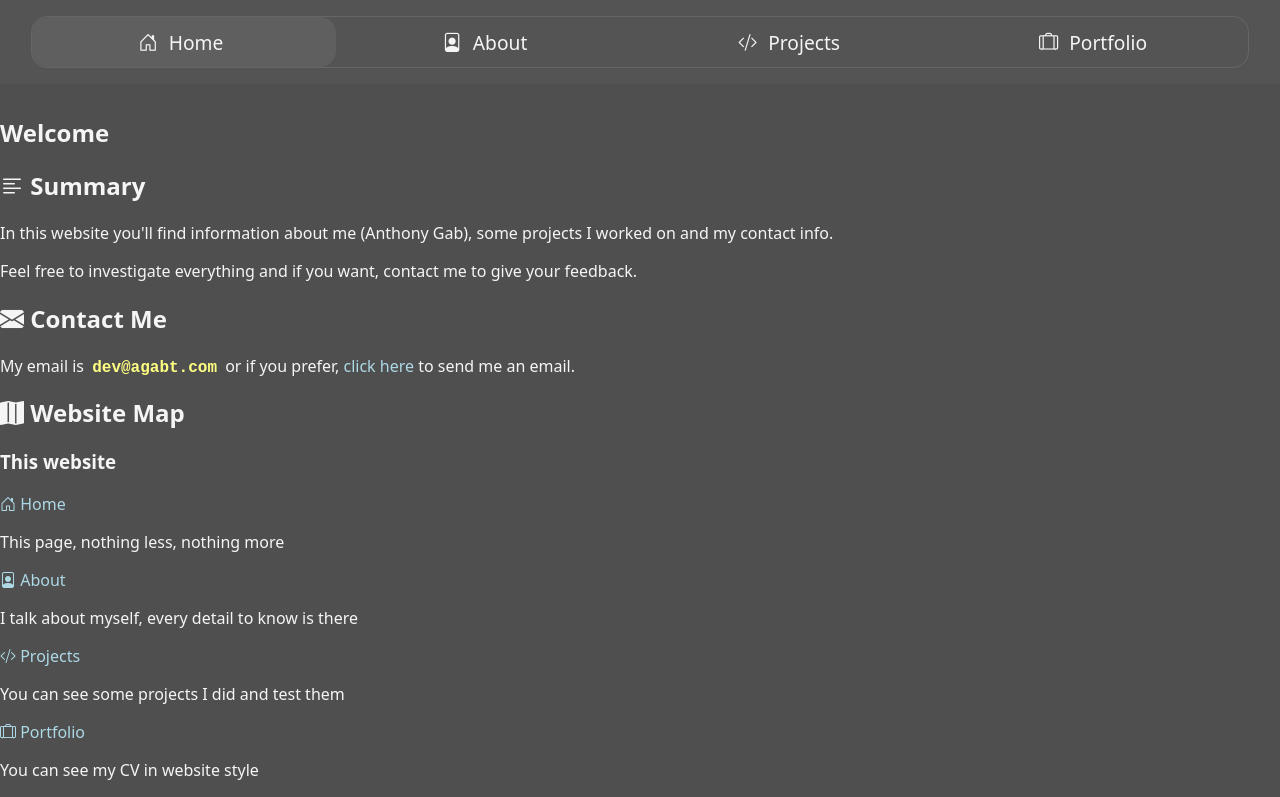
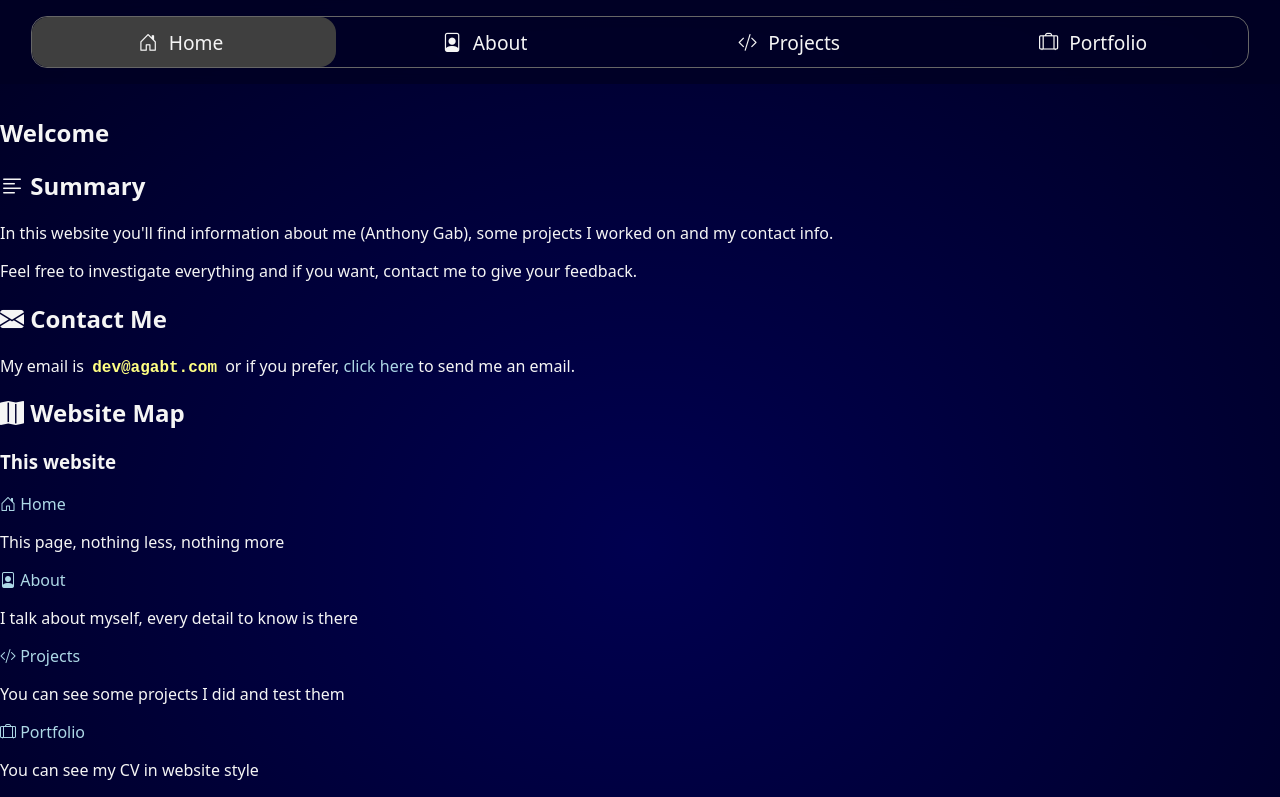
Before and after one commit to agabt/DIW-Portfolio-agabt, a website built with Vite: page index.html in a window 1280 px wide. Shown: the top 797 px of the page. Built offline with nearby package versions, Linux system fonts and the light colour scheme; files whose address does not match are found by name.

Commit message:
Changed the theme color to a dark blue with some accents of grey

```diff
--- a/src/css/common.css
+++ b/src/css/common.css
@@ -3,7 +3,7 @@
 body {
 	margin: 0;
 	padding: 0;
-	background-color: #4f4f4f;
+	background: radial-gradient(rgb(0, 0, 80), rgb(0, 0, 35));
 	color: whitesmoke;
 	font-family: system-ui, -apple-system, BlinkMacSystemFont, 'Segoe UI',
 		Roboto, Oxygen, Ubuntu, Cantarell, 'Open Sans', 'Helvetica Neue', sans-serif;
@@ -14,7 +14,7 @@ body {
 	top: 0;
 	padding-top: 2dvh;
 	padding-bottom: 2dvh;
-	background-color: rgb(85, 85, 85, .8);
+	background-color: rgb(0, 0, 35, .8);
 	backdrop-filter: blur(12px);
 	width: 100dvw;
 	display: flex;
@@ -51,10 +51,6 @@ body {
 	}
 }
 
-.nav-item:hover {
-	background-color: #7f7f7f;
-}
-
 .tab-item {
 	display: none;
 	padding-block: 12dvh;
@@ -65,7 +61,7 @@ body {
 }
 
 .active-nav {
-	background-color: #5f5f5f;
+	background-color: #3f3f3f;
 }
 
 a {
@@ -89,8 +85,10 @@ a {
 	/* .nav-item {
 		font-size: medium;
 	} */
+}
 
+@media (hover: hover) and (pointer: fine) {
 	.nav-item:hover {
-		background-color: #5f5f5f;
+		background-color: #4f4f4f;
 	}
 }
```
